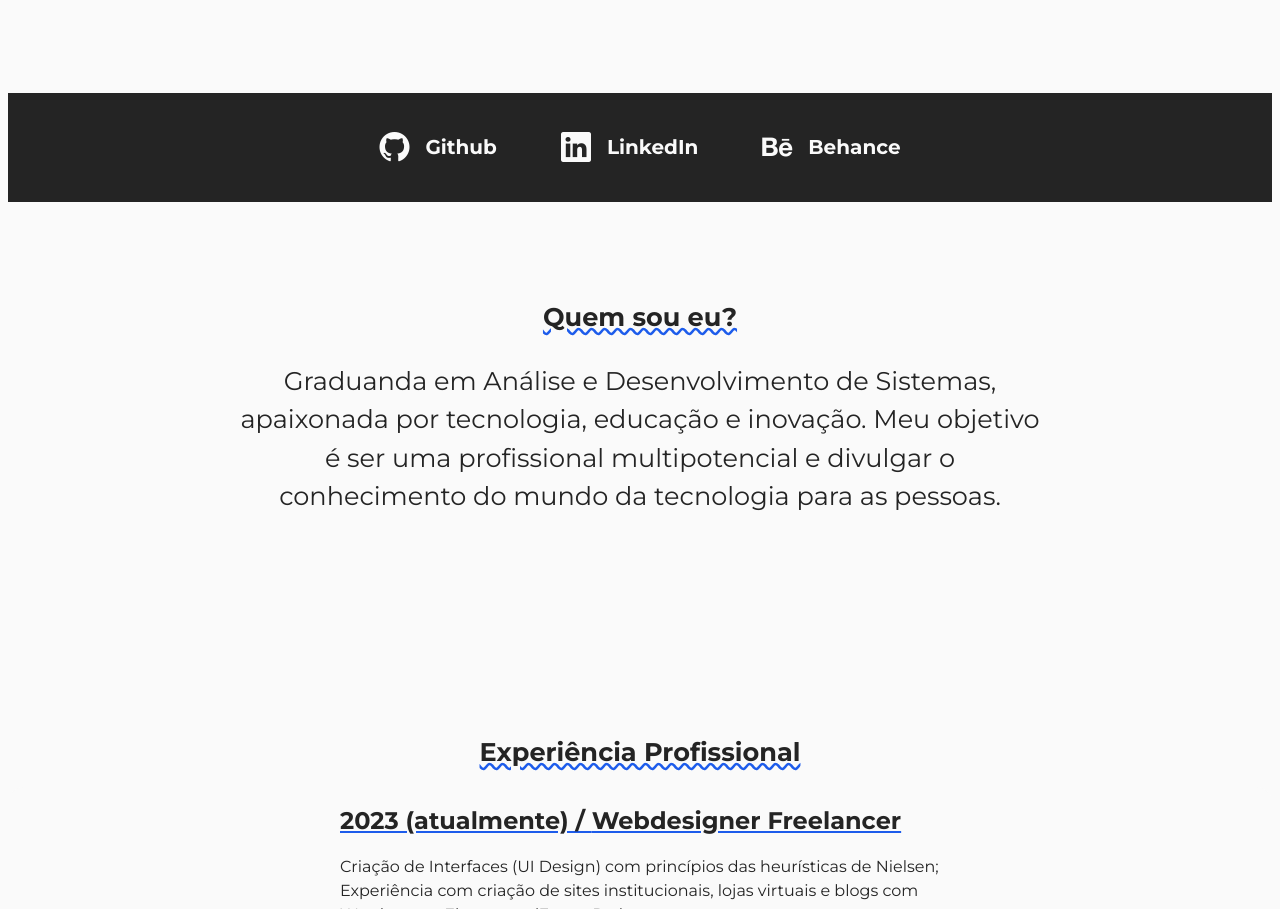
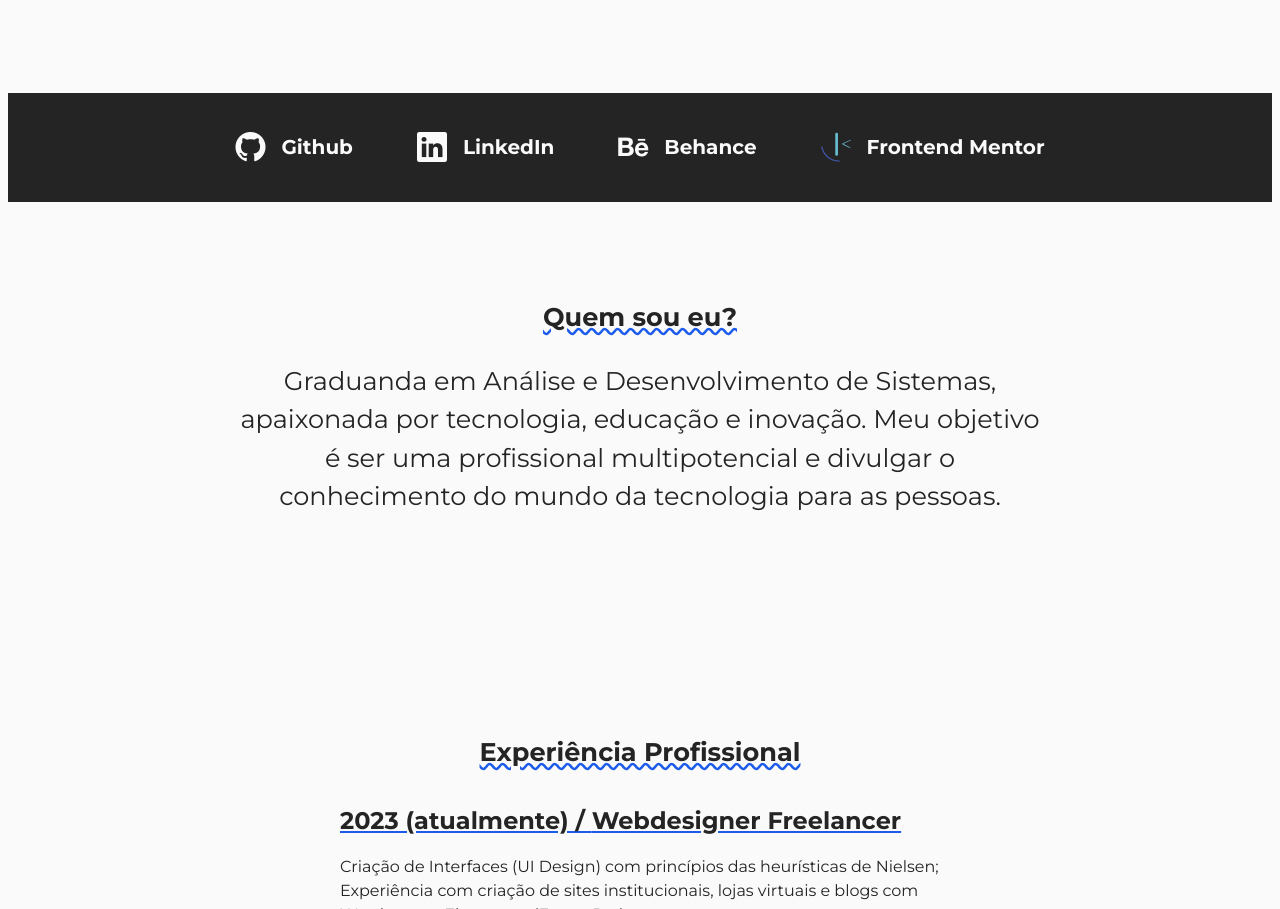
Before and after one commit to sarahsoaressilva/sarah.soares, a website built with Vite: page index.html in a window 1280 px wide. Shown: the part 833-1742 px from the top of the page. Built offline with nearby package versions, Linux system fonts and the light colour scheme.

Commit message:
Adiciona link para o Frontend Mentor

```diff
--- a/index.html
+++ b/index.html
@@ -86,6 +86,11 @@
           <i class="bi bi-behance"></i>
           <a href="https://www.behance.net/sarahsoaressilva" target="_blank"> Behance </a>
         </li>
+        <li class="social__icons">
+          <img src="frontendmentor-logo.svg" class="card__icon-ms">
+          <a href="https://www.frontendmentor.io/profile/sarahsoaressilva" target="_blank"> Frontend Mentor </a>
+        </li>
+
       </ul>
 
     </article>
```
Also changed, not shown: public/frontendmentor-logo.svg (added).
